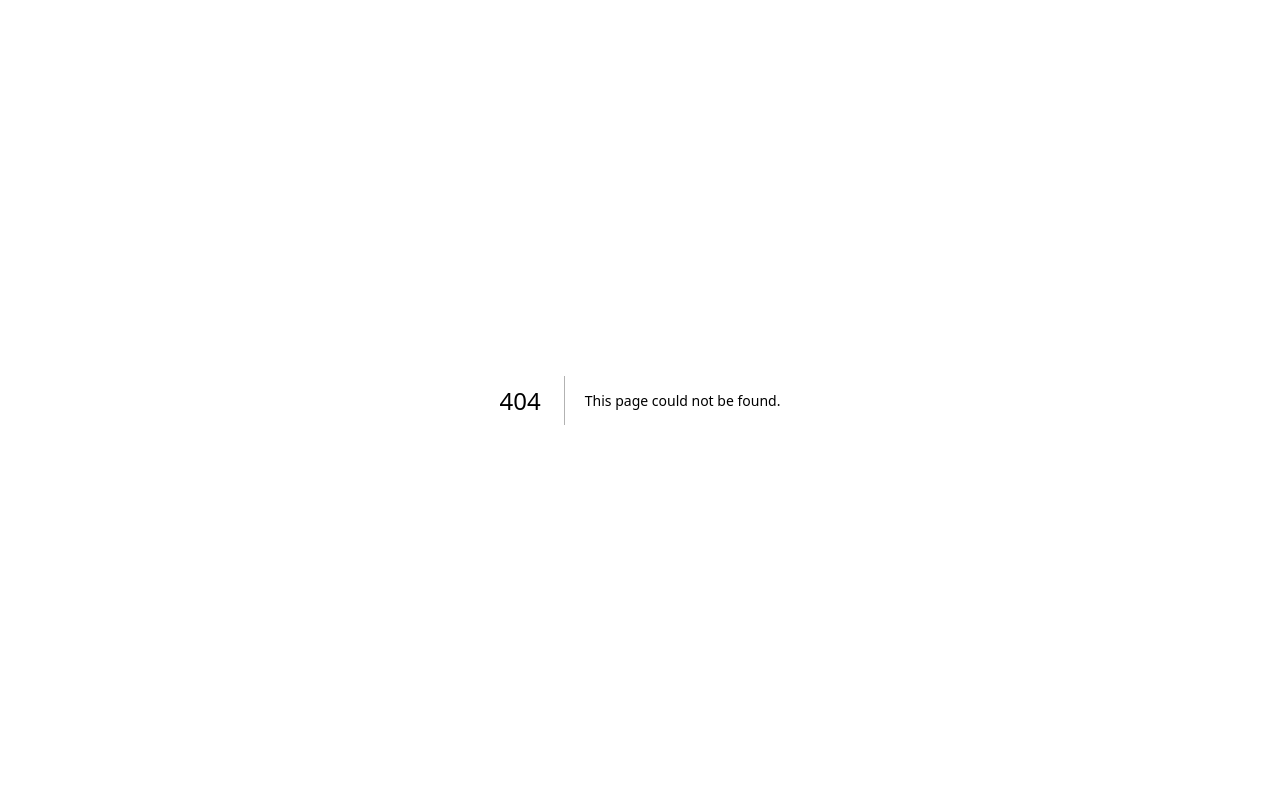
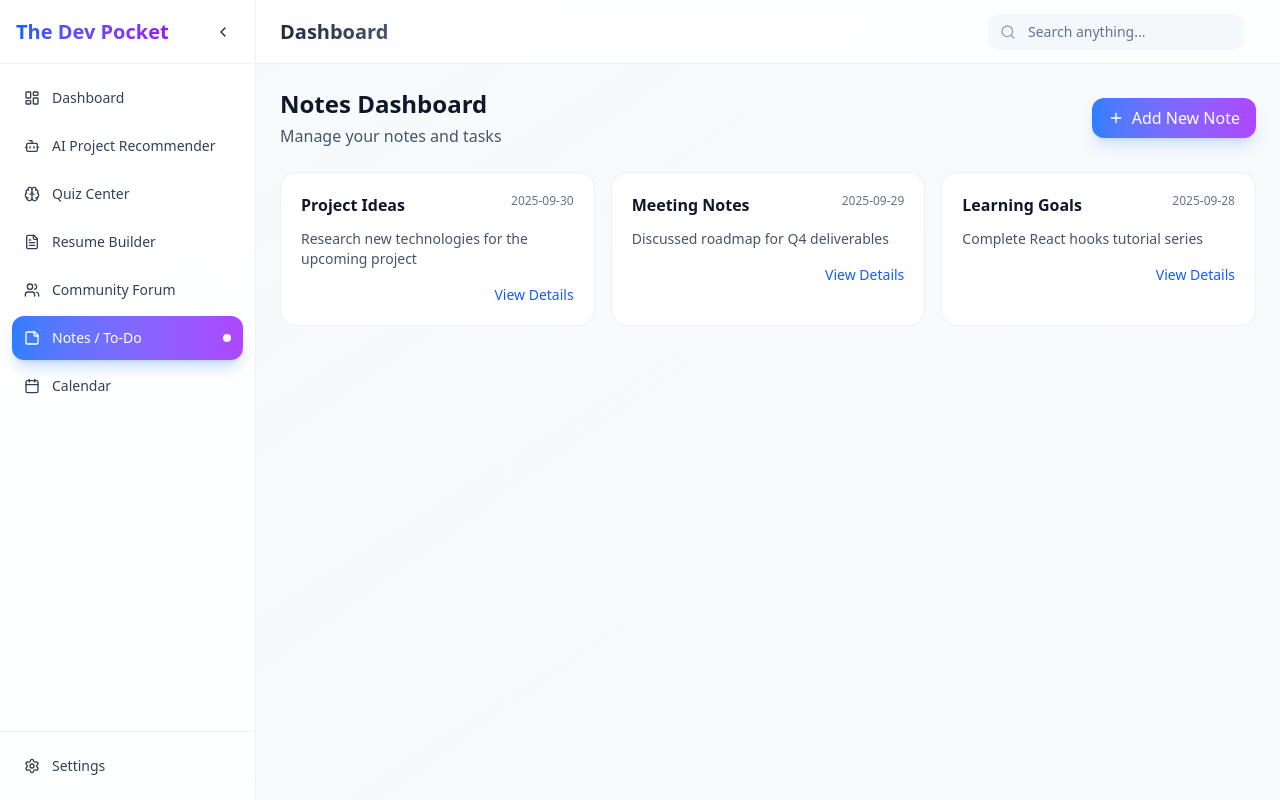
Before and after one commit to Darshan3690/The-Dev-Pocket, a Next.js app: page /dashboard/notes in a window 1280 px wide. Before the commit this address had no page. Built offline with nearby package versions, Linux system fonts and the light colour scheme.

Commit message:
Fix: Add Notes & To-Do List Page

```diff
--- /dev/null
+++ b/app/dashboard/notes/page.tsx
@@ -0,0 +1,147 @@
+"use client";
+
+import { useState } from "react";
+import { Plus, X } from "lucide-react";
+
+type Note = {
+  id: number;
+  title: string;
+  content: string;
+  date: string;
+};
+
+export default function NotesPage() {
+  const [notes, setNotes] = useState<Note[]>([
+    { id: 1, title: "Project Ideas", content: "Research new technologies for the upcoming project", date: "2025-09-30" },
+    { id: 2, title: "Meeting Notes", content: "Discussed roadmap for Q4 deliverables", date: "2025-09-29" },
+    { id: 3, title: "Learning Goals", content: "Complete React hooks tutorial series", date: "2025-09-28" }
+  ]);
+
+  const [isModalOpen, setIsModalOpen] = useState(false);
+  const [newNote, setNewNote] = useState({ title: "", content: "" });
+
+  const handleAddNote = () => {
+    if (newNote.title.trim() === "" && newNote.content.trim() === "") return;
+
+    const note: Note = {
+      id: Date.now(),
+      title: newNote.title,
+      content: newNote.content,
+      date: new Date().toISOString().split('T')[0]
+    };
+
+    setNotes([note, ...notes]);
+    setNewNote({ title: "", content: "" });
+    setIsModalOpen(false);
+  };
+
+  return (
+    <div className="space-y-6">
+      {/* Header */}
+      <div className="flex flex-col sm:flex-row sm:items-center sm:justify-between gap-4">
+        <div>
+          <h1 className="text-2xl font-bold text-slate-900">Notes Dashboard</h1>
+          <p className="text-slate-600 mt-1">Manage your notes and tasks</p>
+        </div>
+        <button
+          onClick={() => setIsModalOpen(true)}
+          className="inline-flex items-center gap-2 bg-gradient-to-r from-blue-500 to-purple-500 hover:from-blue-600 hover:to-purple-600 text-white px-4 py-2 rounded-xl font-medium shadow-lg shadow-blue-500/20 transition-all duration-200 hover:shadow-lg hover:shadow-blue-500/30"
+        >
+          <Plus className="w-4 h-4" />
+          Add New Note
+        </button>
+      </div>
+
+      {/* Notes Grid */}
+      <div className="grid grid-cols-1 md:grid-cols-2 lg:grid-cols-3 gap-4">
+        {notes.map((note) => (
+          <div
+            key={note.id}
+            className="bg-white rounded-2xl border border-slate-200/60 p-5 hover:shadow-lg transition-all duration-200 hover:border-slate-300/60"
+          >
+            <div className="flex justify-between items-start gap-2">
+              <h3 className="font-semibold text-slate-900 truncate">{note.title}</h3>
+              <span className="text-xs text-slate-500 whitespace-nowrap">{note.date}</span>
+            </div>
+            <p className="text-slate-600 text-sm mt-3 line-clamp-3">{note.content}</p>
+            <div className="flex justify-end mt-4">
+              <button className="text-sm font-medium text-blue-600 hover:text-blue-700 transition-colors">
+                View Details
+              </button>
+            </div>
+          </div>
+        ))}
+
+        {/* Empty state placeholder */}
+        {notes.length === 0 && (
+          <div className="bg-white rounded-2xl border-2 border-dashed border-slate-300/50 p-8 text-center col-span-full">
+            <div className="text-slate-400 mb-2">No notes yet</div>
+            <p className="text-sm text-slate-500">Create your first note to get started</p>
+          </div>
+        )}
+      </div>
+
+      {/* Add Note Modal */}
+      {isModalOpen && (
+        <div className="fixed inset-0 bg-black/40 flex items-center justify-center z-50 p-4">
+          <div className="bg-white rounded-2xl shadow-xl w-full max-w-lg">
+            <div className="flex justify-between items-center border-b border-slate-200/60 p-5">
+              <h2 className="text-lg font-semibold text-slate-900">Create New Note</h2>
+              <button
+                onClick={() => setIsModalOpen(false)}
+                className="text-slate-400 hover:text-slate-500 transition-colors"
+              >
+                <X className="w-5 h-5" />
+              </button>
+            </div>
+
+            <div className="p-5 space-y-4">
+              <div>
+                <label htmlFor="title" className="block text-sm font-medium text-slate-700 mb-1">
+                  Title
+                </label>
+                <input
+                  type="text"
+                  id="title"
+                  value={newNote.title}
+                  onChange={(e) => setNewNote({...newNote, title: e.target.value})}
+                  className="w-full rounded-xl border border-slate-300 px-3 py-2 focus:outline-none focus:ring-2 focus:ring-blue-500 focus:border-blue-500"
+                  placeholder="Note title"
+                />
+              </div>
+
+              <div>
+                <label htmlFor="content" className="block text-sm font-medium text-slate-700 mb-1">
+                  Content
+                </label>
+                <textarea
+                  id="content"
+                  value={newNote.content}
+                  onChange={(e) => setNewNote({...newNote, content: e.target.value})}
+                  rows={4}
+                  className="w-full rounded-xl border border-slate-300 px-3 py-2 focus:outline-none focus:ring-2 focus:ring-blue-500 focus:border-blue-500"
+                  placeholder="Write your note here..."
+                />
+              </div>
+            </div>
+
+            <div className="flex justify-end gap-3 p-5 border-t border-slate-200/60">
+              <button
+                onClick={() => setIsModalOpen(false)}
+                className="px-4 py-2 text-slate-600 hover:text-slate-800 font-medium rounded-xl transition-colors"
+              >
+                Cancel
+              </button>
+              <button
+                onClick={handleAddNote}
+                className="px-4 py-2 bg-gradient-to-r from-blue-500 to-purple-500 hover:from-blue-600 hover:to-purple-600 text-white font-medium rounded-xl shadow-lg shadow-blue-500/20 transition-all duration-200"
+              >
+                Save Note
+              </button>
+            </div>
+          </div>
+        </div>
+      )}
+    </div>
+  );
+}
```
